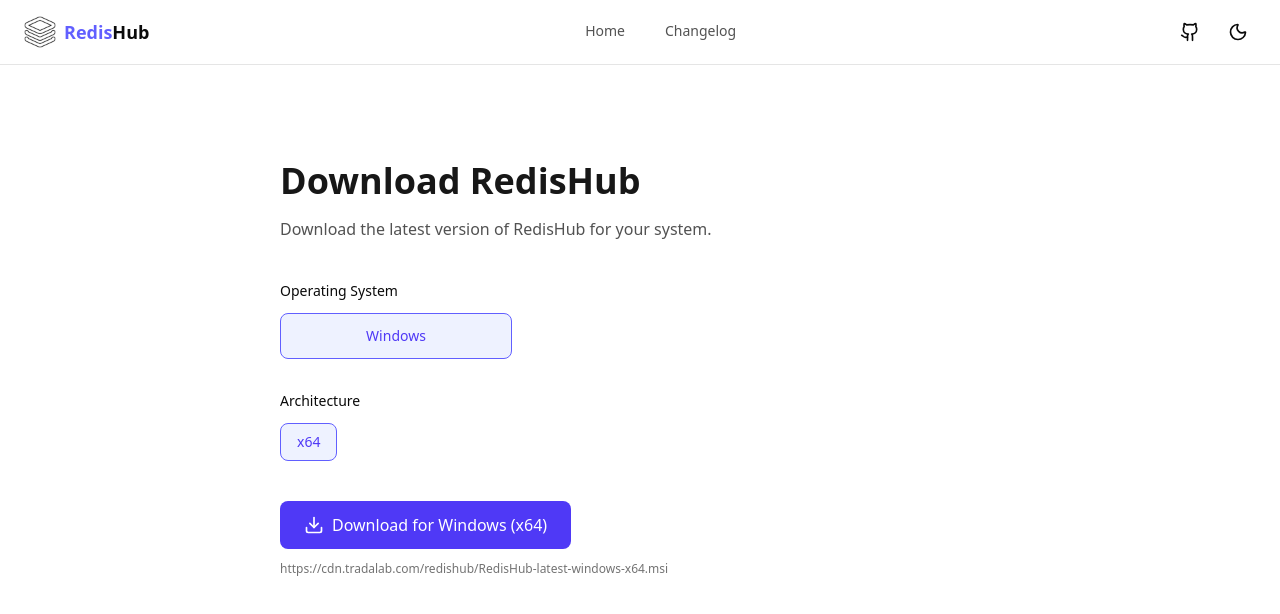
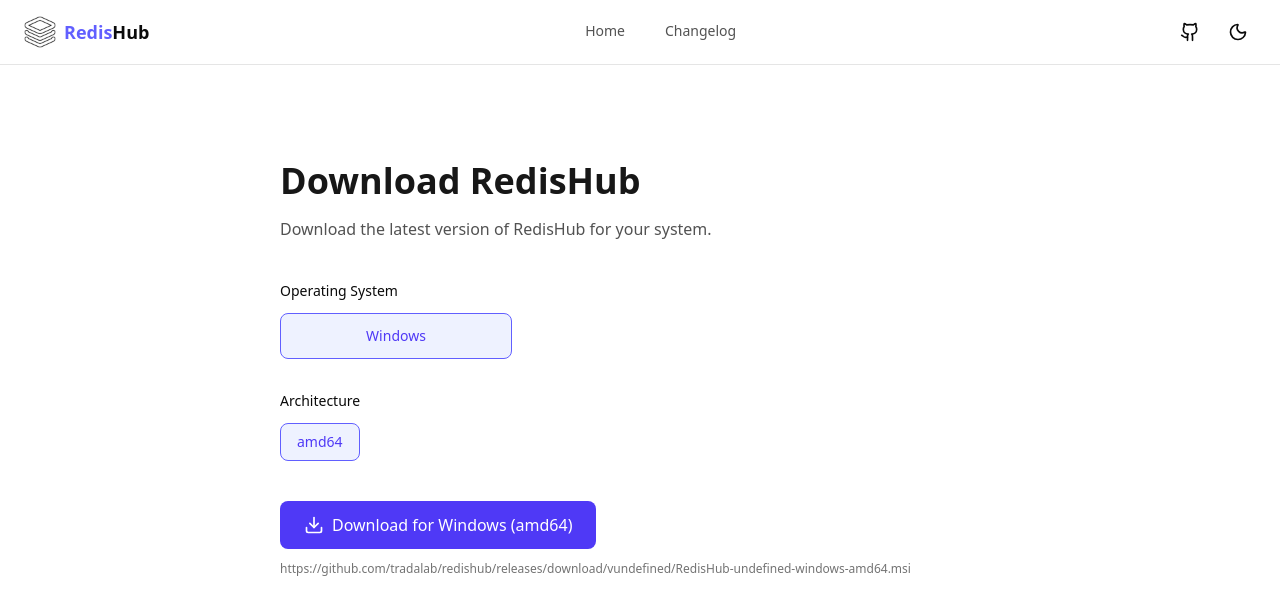
Before and after one commit to tradalab/redishub-doc, a Next.js app: page /download in a window 1280 px wide. Shown: the top 614 px of the page. Built offline with nearby package versions, Linux system fonts and the light colour scheme.

Commit message:
docs: use download link from git

```diff
--- a/app/download/page.tsx
+++ b/app/download/page.tsx
@@ -3,29 +3,26 @@
 import { useMemo, useState } from "react"
 import { Download } from "lucide-react"
 
-const CDN_BASE = "https://cdn.tradalab.com/redishub"
-const LATEST_VERSION = "latest"
+const LATEST_VERSION = process.env.NEXT_PUBLIC_LATEST_VERSION
 
 // type OS = "windows" | "macos" | "linux"
 type OS = "windows"
-type Arch = "x64"
+type Arch = "amd64"
 
 const MATRIX: Record<OS, { label: string; ext: string; archs: Arch[] }> = {
-  windows: { label: "Windows", ext: "msi", archs: ["x64"] },
+  windows: { label: "Windows", ext: "msi", archs: ["amd64"] },
   // macos: { label: "macOS", ext: "dmg", archs: ["x64", "arm64"] },
   // linux: { label: "Linux", ext: "AppImage", archs: ["x64", "arm64"] },
 }
 
 export default function Page() {
   const [os, setOs] = useState<OS>("windows")
-  const [arch, setArch] = useState<Arch>("x64")
+  const [arch, setArch] = useState<Arch>("amd64")
 
-  const fileName = useMemo(() => {
+  const downloadUrl = useMemo(() => {
     const ext = MATRIX[os].ext
-    return `RedisHub-${LATEST_VERSION}-${os}-${arch}.${ext}`
+    return `https://github.com/tradalab/redishub/releases/download/v${LATEST_VERSION}/RedisHub-${LATEST_VERSION}-${os}-${arch}.${ext}`
   }, [os, arch])
-
-  const downloadUrl = `${CDN_BASE}/${fileName}`
 
   return (
     <main className="mx-auto max-w-3xl px-6 py-24">
```
Also changed, not shown: 1 other file (tests, documents, lock files or other folders).
